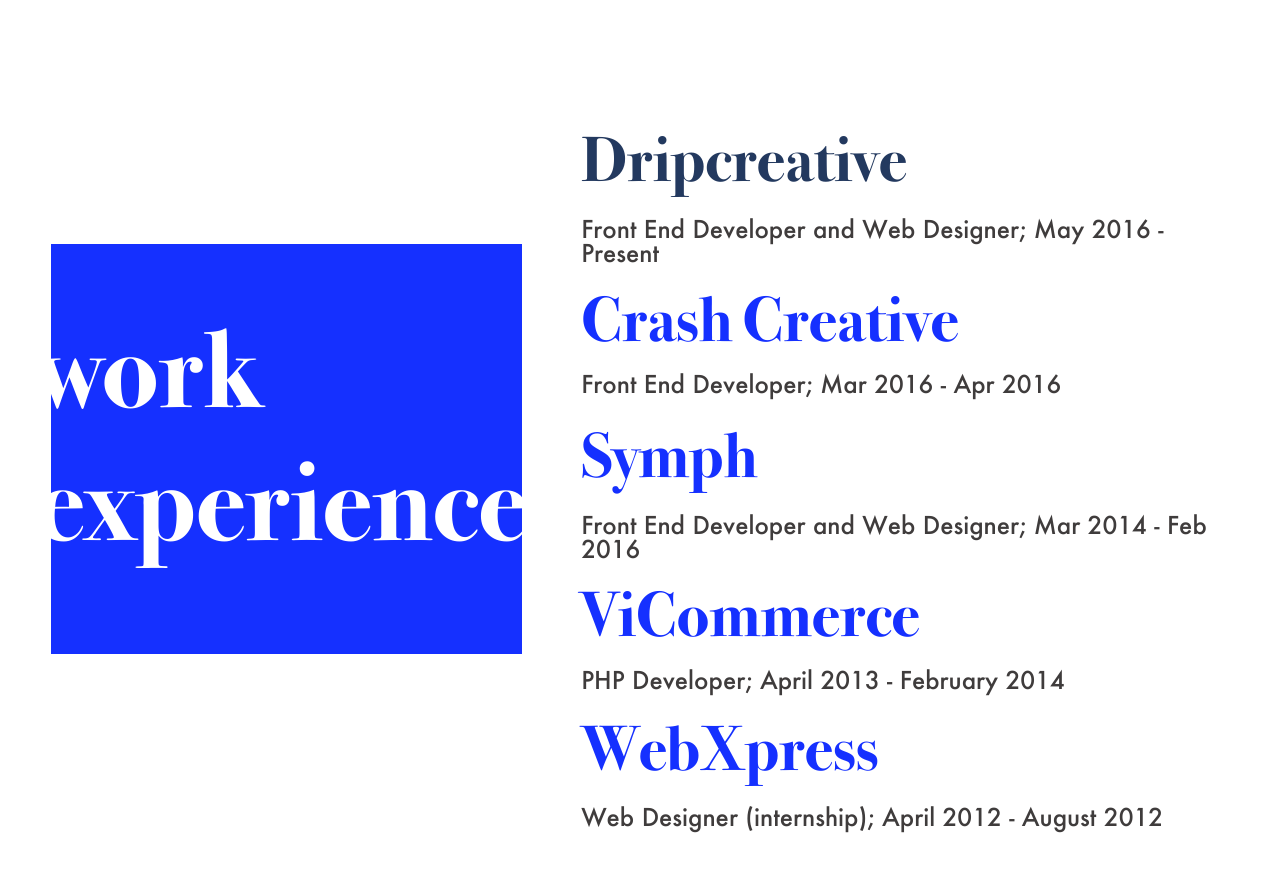
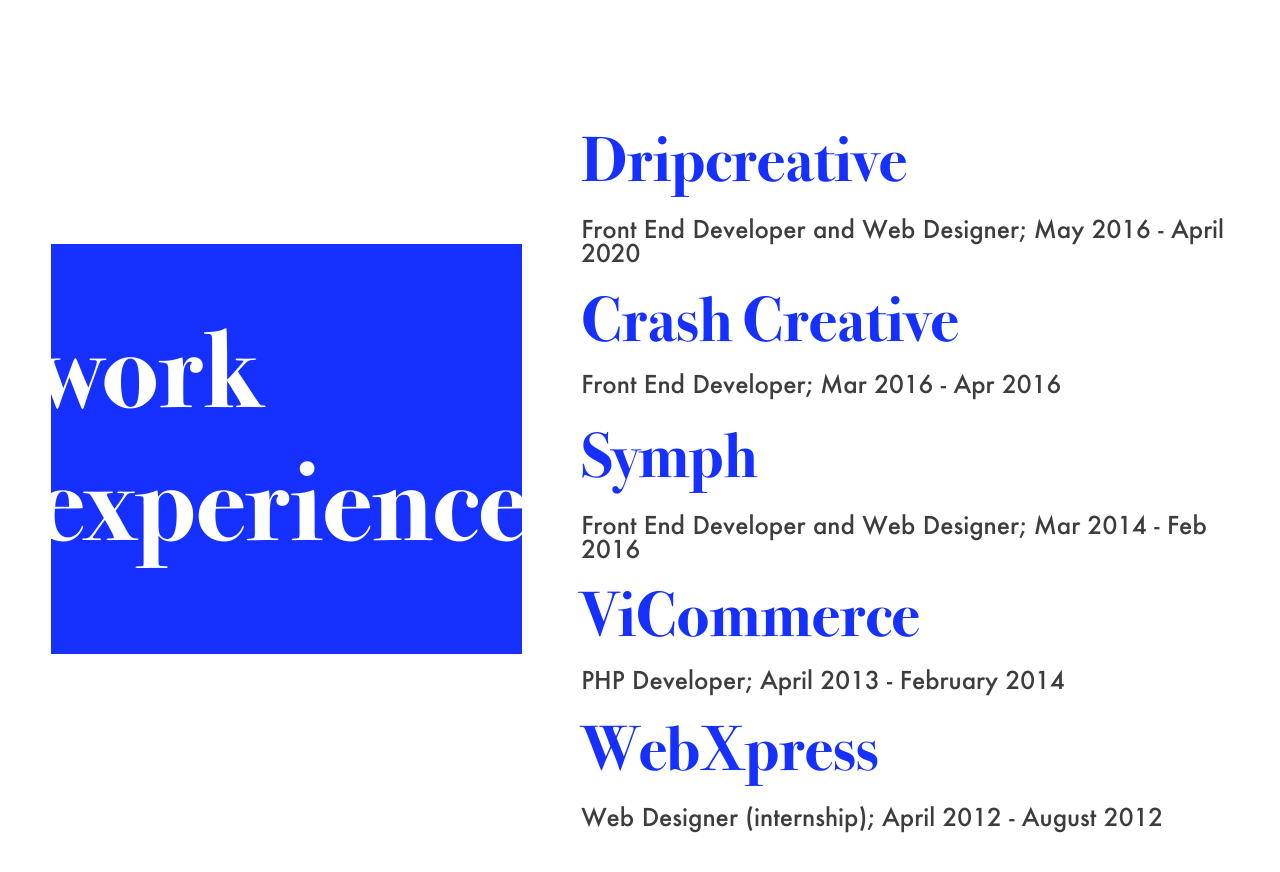
Before and after one commit to bellopapoy/bellopapoy.github.io, a plain HTML site: page index.html in a window 1280 px wide. Shown: the part 1413-2285 px from the top of the page. Drawn offline with nearby package versions, Linux system fonts and the light colour scheme; a script that the page names is missing.

Commit message:
update work history

```diff
--- a/index.html
+++ b/index.html
@@ -50,8 +50,8 @@
 			</div>
 			<ul class="history-list">
 				<li>
-					<h2 class="present">Dripcreative</h2>
-					<p>Front End Developer and Web Designer; May 2016 - Present</p>
+					<h2>Dripcreative</h2>
+					<p>Front End Developer and Web Designer; May 2016 - April 2020</p>
 				</li>
 				<li>
 					<h2>Crash Creative</h2>
```
